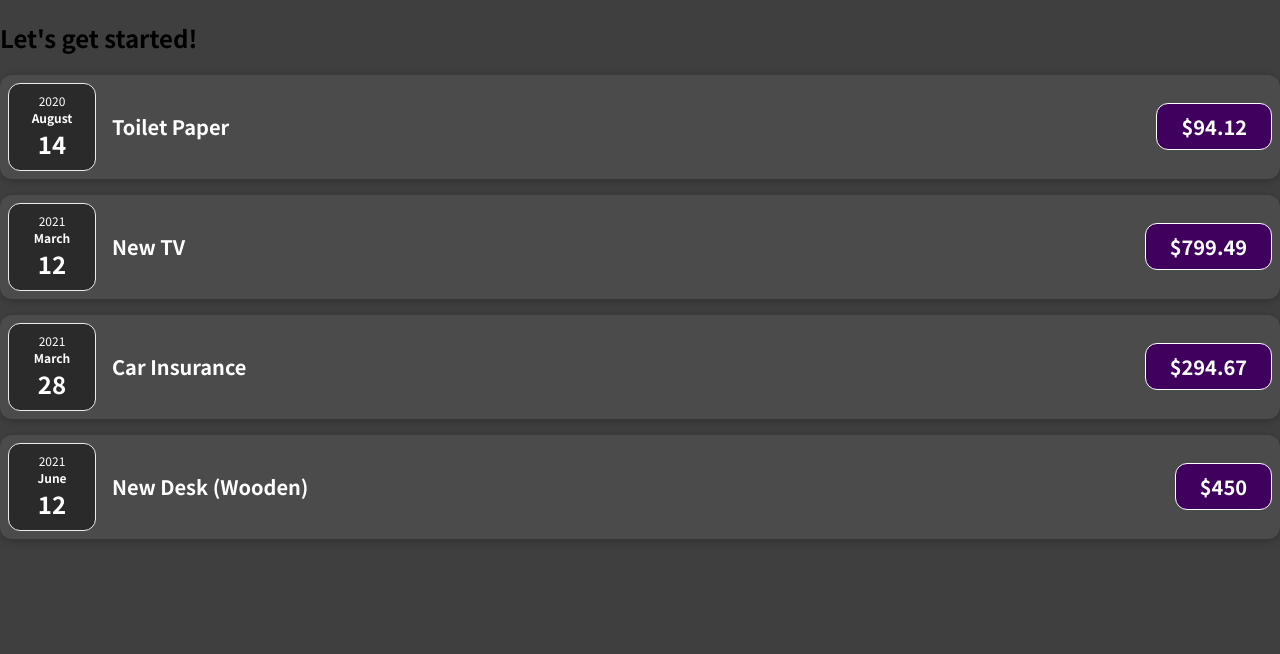
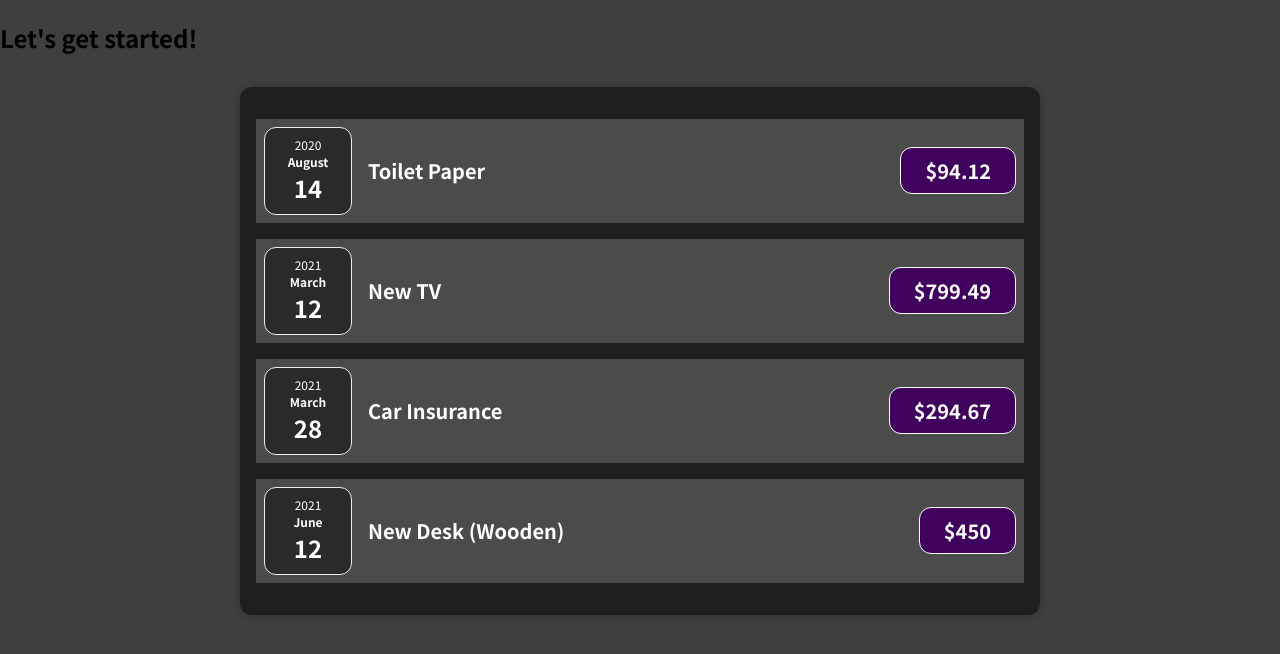
Before and after one commit to nielsmichael/react_practice, a JavaScript app: page / in a window 1280 px wide. Shown: the top 654 px of the page. Built offline with nearby package versions, Linux system fonts and the light colour scheme.

Commit message:
Add Expense component, create Card class

```diff
--- a/src/App.js
+++ b/src/App.js
@@ -1,4 +1,6 @@
 import ExpenseItem from "./components/ExpenseItem";
+import Card from "./components/Card";
+import Expenses from "./components/Expenses";
 
 function App() {
   const expenses = [
@@ -26,9 +28,7 @@
   return (
     <div>
       <h2>Let's get started!</h2>
-      {expenses.map((i) => {
-        return <ExpenseItem title={i.title} cost={i.amount} date={i.date} />;
-      })}
+      <Expenses items={expenses} />
     </div>
   );
 }
--- /dev/null
+++ b/src/components/Card.css
@@ -0,0 +1,4 @@
+.card {
+  border-radius: 12px;
+  box-shadow: 0 2px 8px rgba(0, 0, 0, 0.25);
+}
--- /dev/null
+++ b/src/components/Card.js
@@ -0,0 +1,8 @@
+import "./Card.css";
+
+function Card(props) {
+  const classes = "card " + props.className;
+  return <div className={classes}>{props.children}</div>;
+}
+
+export default Card;
--- a/src/components/ExpenseItem.css
+++ b/src/components/ExpenseItem.css
@@ -2,10 +2,8 @@
   display: flex;
   justify-content: space-between;
   align-items: center;
-  box-shadow: 0 2px 8px rgba(0, 0, 0, 0.25);
   padding: 0.5rem;
   margin: 1rem 0;
-  border-radius: 12px;
   background-color: #4b4b4b;
 }
 
--- a/src/components/ExpenseItem.js
+++ b/src/components/ExpenseItem.js
@@ -7,8 +7,8 @@
       <ExpenseDate date={props.date} />
       <div className="expense-item__description">
         <h2>{props.title}</h2>
+        <div className="expense-item__price">${props.cost}</div>
       </div>
-      <div className="expense-item__price">${props.cost}</div>
     </div>
   );
 }
--- /dev/null
+++ b/src/components/Expenses.css
@@ -0,0 +1,9 @@
+.expenses {
+  padding: 1rem;
+  background-color: rgb(31, 31, 31);
+  margin: 2rem auto;
+  width: 50rem;
+  max-width: 95%;
+  border-radius: 12px;
+  box-shadow: 0 1px 8px rgba(0, 0, 0, 0.25);
+}
--- /dev/null
+++ b/src/components/Expenses.js
@@ -0,0 +1,32 @@
+//import Card from "./Card";
+import ExpenseItem from "./ExpenseItem";
+import "./Expenses.css";
+
+function Expenses(props) {
+  return (
+    <div className="expenses">
+      <ExpenseItem
+        title={props.items[0].title}
+        cost={props.items[0].amount}
+        date={props.items[0].date}
+      />
+      <ExpenseItem
+        title={props.items[1].title}
+        cost={props.items[1].amount}
+        date={props.items[1].date}
+      />
+      <ExpenseItem
+        title={props.items[2].title}
+        cost={props.items[2].amount}
+        date={props.items[2].date}
+      />
+      <ExpenseItem
+        title={props.items[3].title}
+        cost={props.items[3].amount}
+        date={props.items[3].date}
+      />
+    </div>
+  );
+}
+
+export default Expenses;
```
